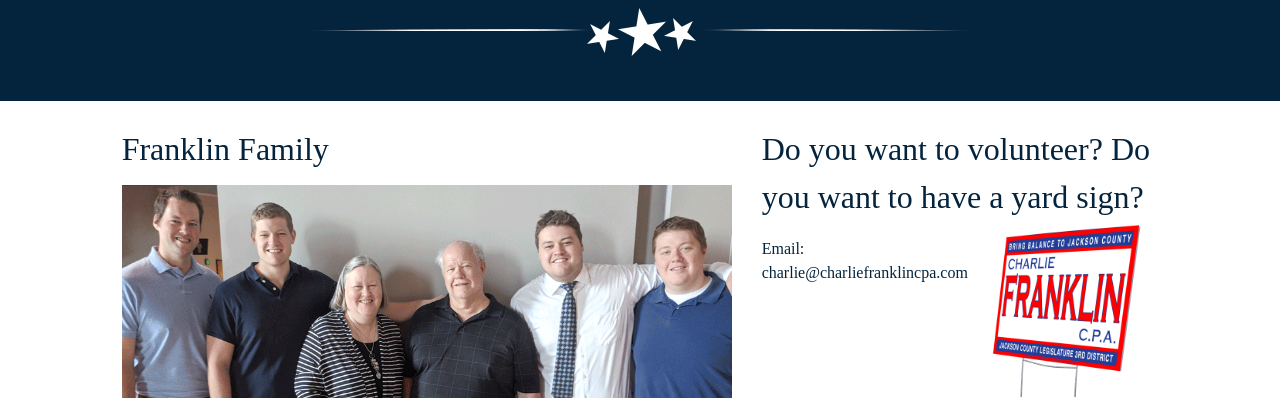
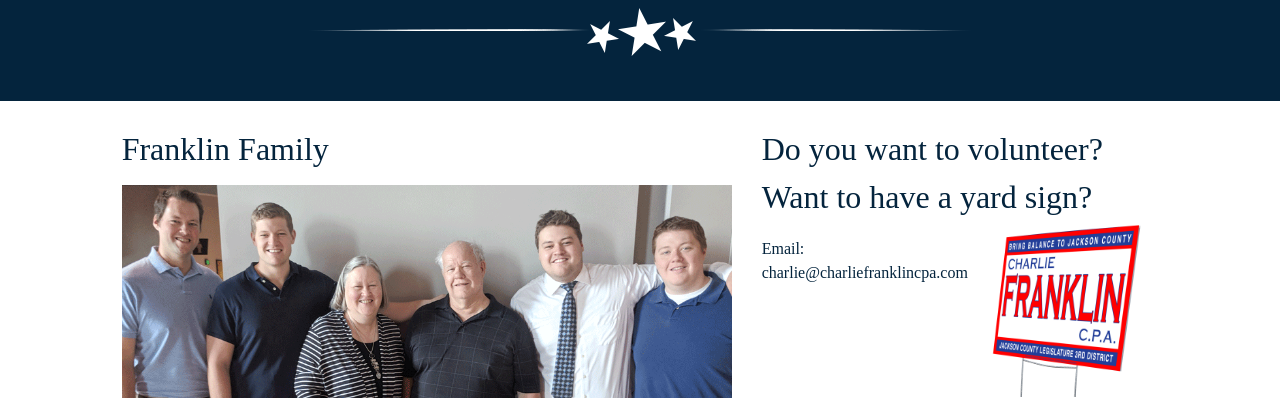
Before and after one commit to dannnnthemannnn/campaign, a plain HTML site: page index.html in a window 1280 px wide. Shown: the part 631-1040 px from the top of the page. Drawn offline with nearby package versions, Linux system fonts and the light colour scheme; a script that the page names is missing; a web font is replaced by a local one.

Commit message:
Minor tweaks

```diff
--- a/index.html
+++ b/index.html
@@ -91,7 +91,8 @@
 
             <div class="col-lg-4 volunteer-section">
                 <div class="volunteer">
-                    Do you want to volunteer? Do you want to have a yard sign?
+                    Do you want to volunteer?
+                    <br/> Want to have a yard sign?
                 </div>
                 <div>
                     <div class="volunteer-email">
```
